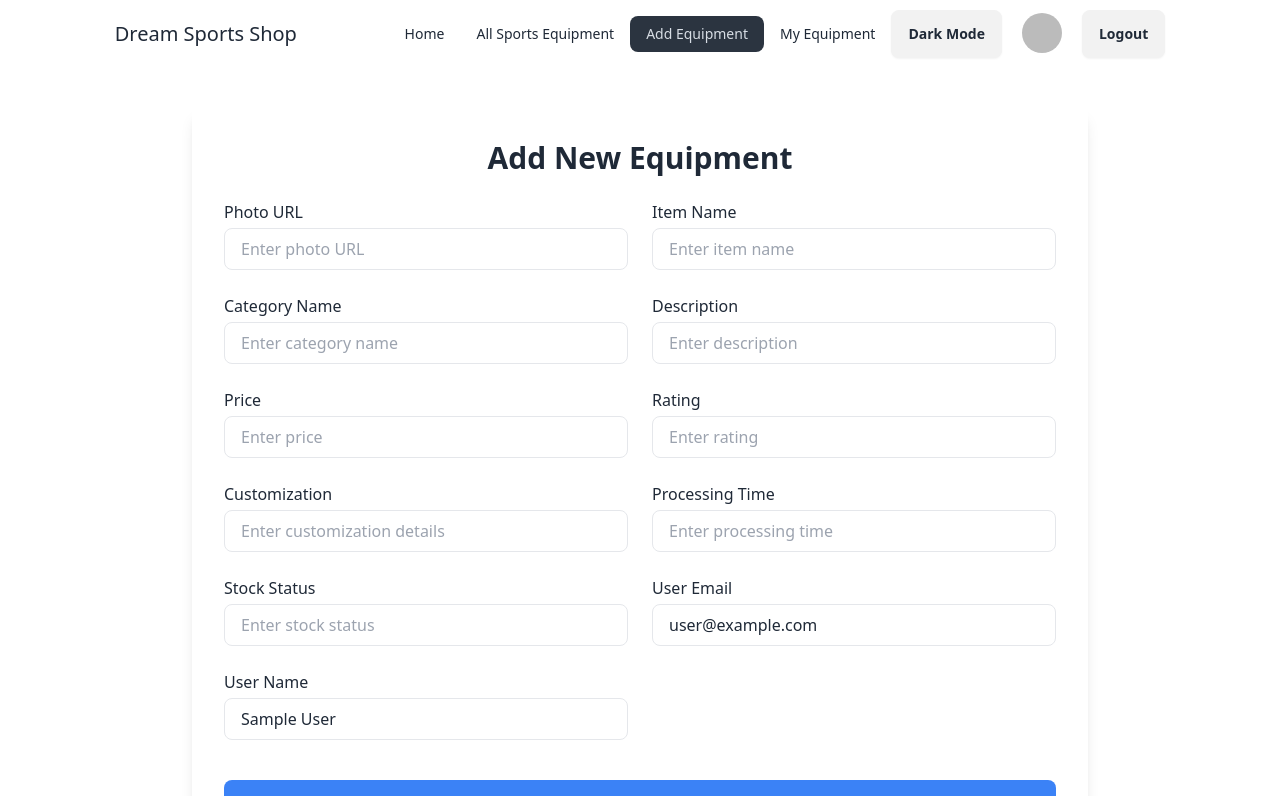
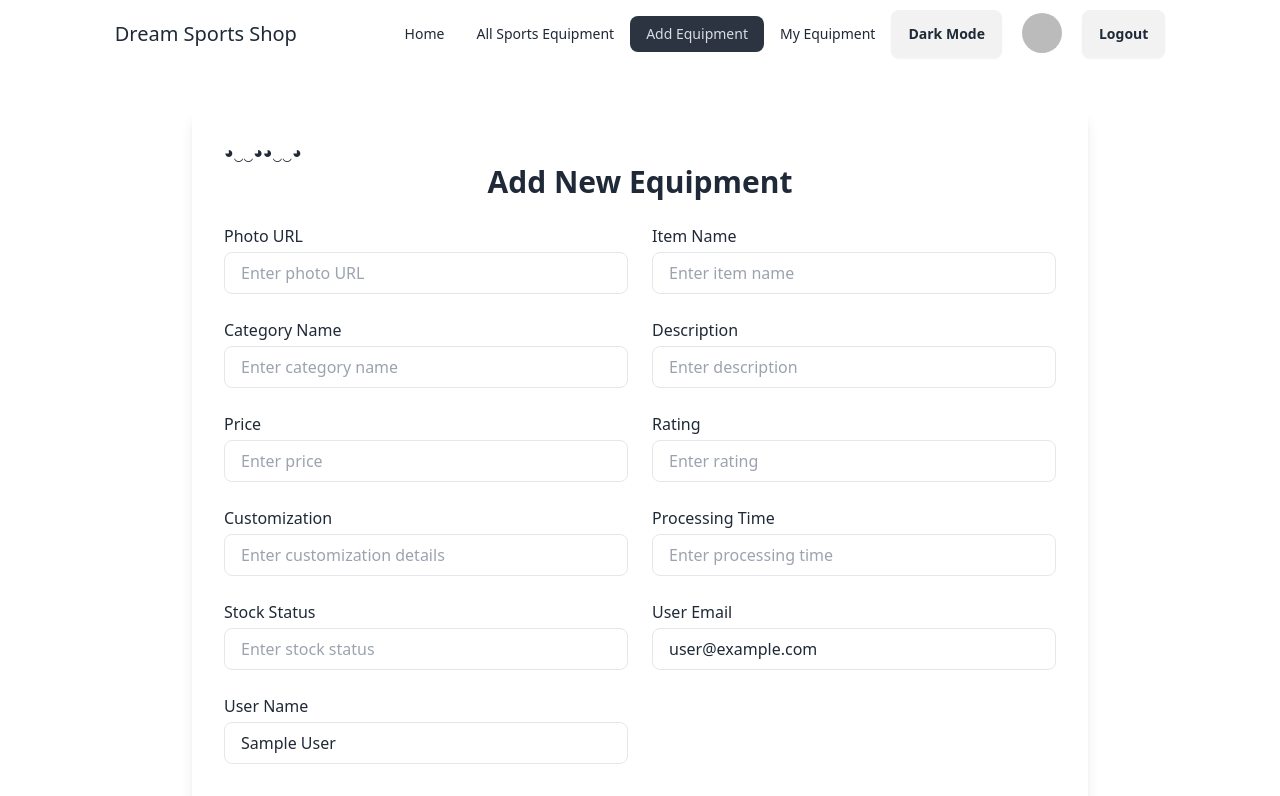
Before and after one commit to syed-muhimin-anam/assignment10-sports-shop, a React (Vite) app: page /addEquipment in a window 1280 px wide. Shown: the top 796 px of the page. Built offline with nearby package versions, Linux system fonts and the light colour scheme; no server answers; sample sign-in values are in the browser's storage.

Commit message:
impliment tooltip

```diff
--- a/package.json
+++ b/package.json
@@ -14,9 +14,11 @@
     "localforage": "^1.10.0",
     "match-sorter": "^8.0.0",
     "react": "^18.3.1",
+    "react-awesome-reveal": "^4.2.14",
     "react-dom": "^18.3.1",
     "react-icons": "^5.4.0",
     "react-router-dom": "^7.0.2",
+    "react-tooltip": "^5.28.0",
     "sort-by": "^1.2.0",
     "sweetalert2": "^11.14.5",
     "swiper": "^11.1.15"
--- a/src/components/AddEquipment.jsx
+++ b/src/components/AddEquipment.jsx
@@ -2,10 +2,12 @@ import { useContext } from "react";
 import { AuthContext } from "../providers/AuthProviders";
 import Swal from "sweetalert2";
 import { useNavigate } from "react-router-dom";
+import { Tooltip } from 'react-tooltip'
 
 const AddEquipment = () => {
   const { user } = useContext(AuthContext);
   const navigate = useNavigate()
+
 
   const handleAddEquipment = (event) => {
     event.preventDefault();
@@ -48,6 +50,16 @@ const AddEquipment = () => {
   return (
     <div className="min-h-screen flex items-center justify-center py-10 px-4">
       <div className="max-w-4xl w-full  rounded-lg shadow-lg p-8">
+        <a
+          data-tooltip-id="my-tooltip"
+          data-tooltip-content="Hello world!"
+          data-tooltip-place="top"
+        >
+          ◕‿‿◕
+        </a>
+        <a data-tooltip-id="my-tooltip" data-tooltip-content="Hello to you too!">
+          ◕‿‿◕
+        </a>
         <h1 className="text-2xl md:text-3xl font-bold  mb-6 text-center">
           Add New Equipment
         </h1>
@@ -184,8 +196,10 @@ const AddEquipment = () => {
           </div>
         </form>
       </div>
+      <Tooltip id="my-tooltip" />
     </div>
   );
 };
 
+
 export default AddEquipment;
--- a/src/components/NavBar.jsx
+++ b/src/components/NavBar.jsx
@@ -1,6 +1,7 @@
 import React, { useContext, useState } from 'react';
 import { Link, NavLink } from 'react-router-dom';
-import { AuthContext } from '../providers/AuthProviders';import Swal from 'sweetalert2'
+import { AuthContext } from '../providers/AuthProviders'; import Swal from 'sweetalert2'
+import { Tooltip } from 'react-tooltip'
 
 const NavBar = () => {
     const [theme, setTheme] = useState(true)
@@ -22,14 +23,14 @@ const NavBar = () => {
             timer: 3000,
             timerProgressBar: true,
             didOpen: (toast) => {
-              toast.onmouseenter = Swal.stopTimer;
-              toast.onmouseleave = Swal.resumeTimer;
+                toast.onmouseenter = Swal.stopTimer;
+                toast.onmouseleave = Swal.resumeTimer;
             }
-          });
-          Toast.fire({
+        });
+        Toast.fire({
             icon: "success",
             title: "Loged Out successfully"
-          });
+        });
     };
 
     const toggleTheme = () => {
@@ -86,7 +87,10 @@ const NavBar = () => {
                 {
                     user && user.email ? (
                         <>
-                            <div className="relative group">
+                            <div className="relative group"
+                            data-tooltip-id="my-tooltip"
+                                data-tooltip-content={user.displayName}
+                                data-tooltip-place="top">
                                 <div role="button" className="btn btn-ghost btn-circle avatar">
                                     <div className="w-10 rounded-full">
                                         <img
@@ -95,9 +99,7 @@ const NavBar = () => {
                                         />
                                     </div>
                                 </div>
-                                <span className="w-72 text-center absolute top-10 left-6 transform -translate-x-1/2 mt-2 text-sm font-medium text-gray-700 opacity-0 group-hover:opacity-100 transition-opacity">
-                                    {user?.displayName}
-                                </span>
+
                             </div>
                             <button onClick={handleLogout} className="btn btn-xs md:btn-md">Logout</button>
                         </>
@@ -109,6 +111,7 @@ const NavBar = () => {
                     )
                 }
             </div>
+            <Tooltip id="my-tooltip" />
         </div>
     );
 };
```
Also changed, not shown: 1 other file (tests, documents, lock files or other folders).
